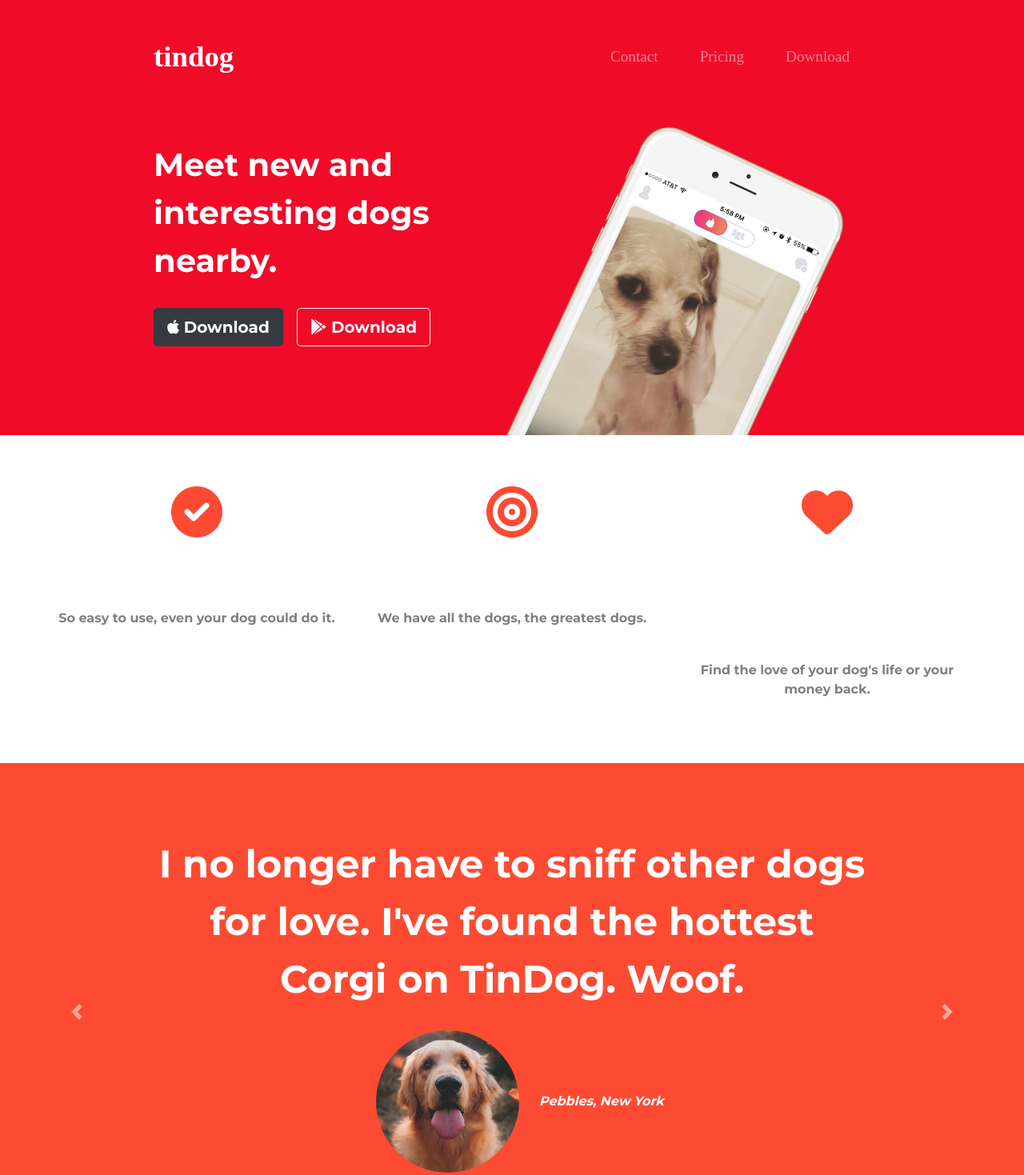
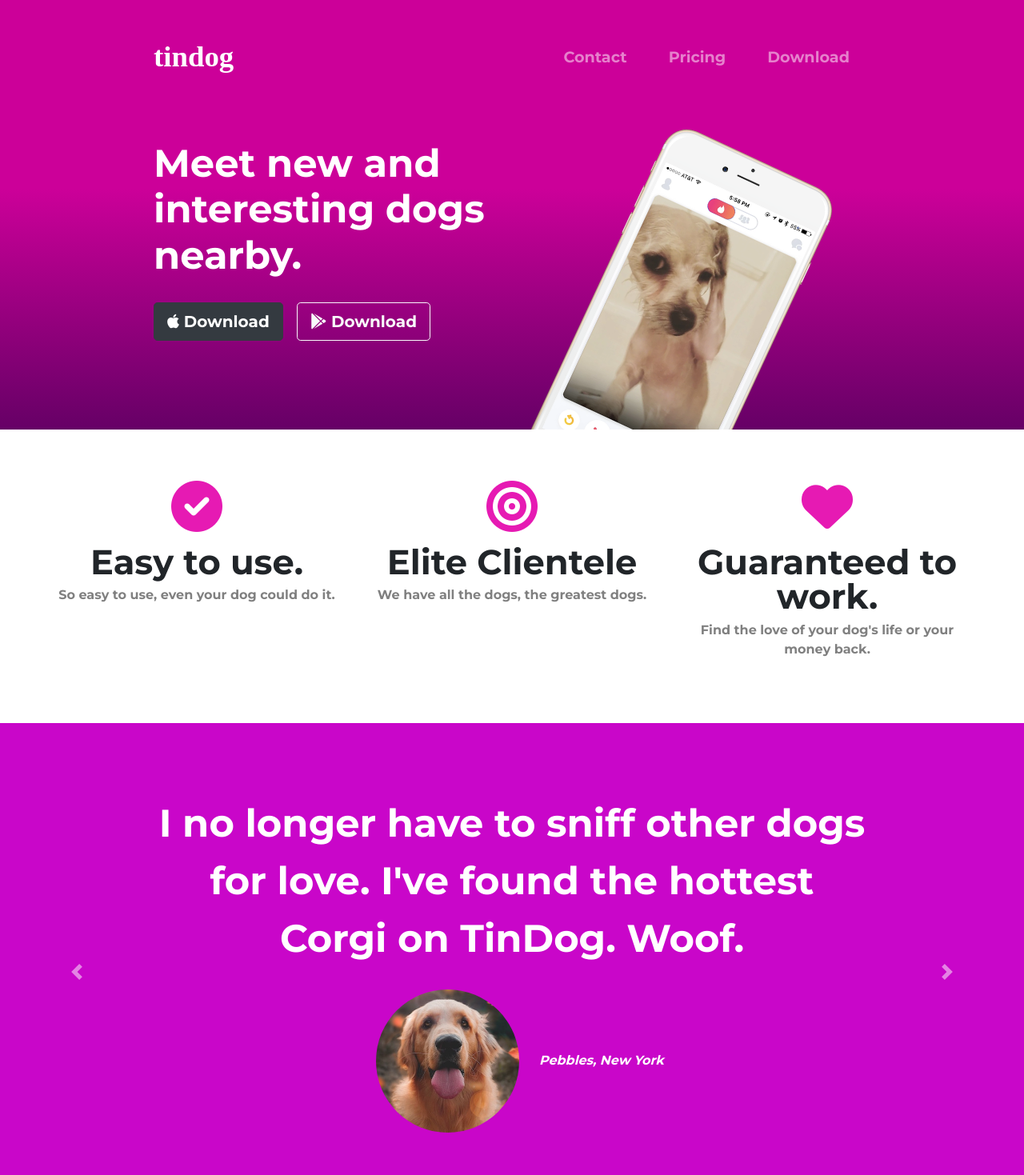
Before and after one commit to Sneha2622001/Attractive-website, a plain HTML site: page TinDog-Start-master/index.html in a window 1280 px wide. Shown: the top 1469 px of the page at 80% size. Drawn offline with nearby package versions, Linux system fonts and the light colour scheme.

Commit message:
Update styles.css

```diff
--- a/TinDog-Start-master/css/styles.css
+++ b/TinDog-Start-master/css/styles.css
@@ -1,33 +1,34 @@
 body{
-font-family: 'montserrat';
+    font-family: 'Montserrat', sans-serif;
+}
+h1{
+    color: white;
+    font-size: 3rem;
+    line-height: 1.2;
+    font-family: 'Montserrat', sans-serif;
+    text-align:left;
+}
+h2{
+    font-family: 'Montserrat', sans-serif;
+    font-size: 3rem;
+    line-height:1.5;
+}
+p{
+    color: grey;
 }
 
 #title{
-    background-color:rgb(240, 11, 41);
+    background: linear-gradient(to bottom, #cc0099 44%, #660066 100%);
+
 }
-h1{
-    color: white;
-    size: 3.5rem;
-    line-height: 1.5;
-    font-family: 'Montserrat', sans-serif;
-}
-h2{
-    font-family: 'Montserrat';
-    font-size: 3rem;
-    line-height:1.5;
-}
+
 
 
 .container-fluid{
     padding: 3% 15% 7%;
 }
-h3{
-    font-family: 'Montserrate-Bolds';
-}
 
-p{
-    color: grey;
-}
+
 
 /*navigation bar*/
 
@@ -44,7 +45,7 @@
 }
 
 .nav-link{
-    font-family: "montserrat-Light";
+    font-family: 'Montserrat', sans-serif;
     font-size: 1.2rem;
 }
 
@@ -55,7 +56,7 @@
 /*tittle image*/
 
 .tittle-img{
-    width: 60%;
+    width:50%;
     transform: rotate(25deg);
     position: absolute;
     right:30%;
@@ -73,19 +74,19 @@
 }
 
 .icon{
-    color:#fd4b33  ;
+   color:  #e61ab3;
     margin-bottom: 1rem;
 }
 
 .icon:hover{
-    color: rgb(240, 11, 41);
+    color:rgb(124, 6, 148);
 }
 
 /*Testimonials*/
 
 #testimonials{
     text-align: center;
-    background: #fd4b33;
+    background:#c906c9;
     color: white;
     text-align: center;
 
@@ -101,7 +102,7 @@
 /*press*/
 
 #press{
-    background: #fd4b33;
+    background:#c906c9;
     text-align: center;
     padding-bottom: 3%;
 }
@@ -128,7 +129,7 @@
 padding: 3% 2%;
 }
 
-@media (max-width: 994px){
+@media (max-width:978px){
     #title{
         text-align: center;
     }
@@ -141,17 +142,16 @@
 /*Call to Action*/
 
 #cta{
-    background-color:rgb(240, 11, 41);
+    background: linear-gradient(to bottom, #cc0099 44%, #660066 100%);
     text-align: center;
     padding: 7%  15%;
 }
 
 
 h3{
-color:white;
 font-family: 'Montserrat', sans-serif;
 font-size: 2.7rem;
-line-height: 1.5;
+line-height: 1;
 }
 
 
```
